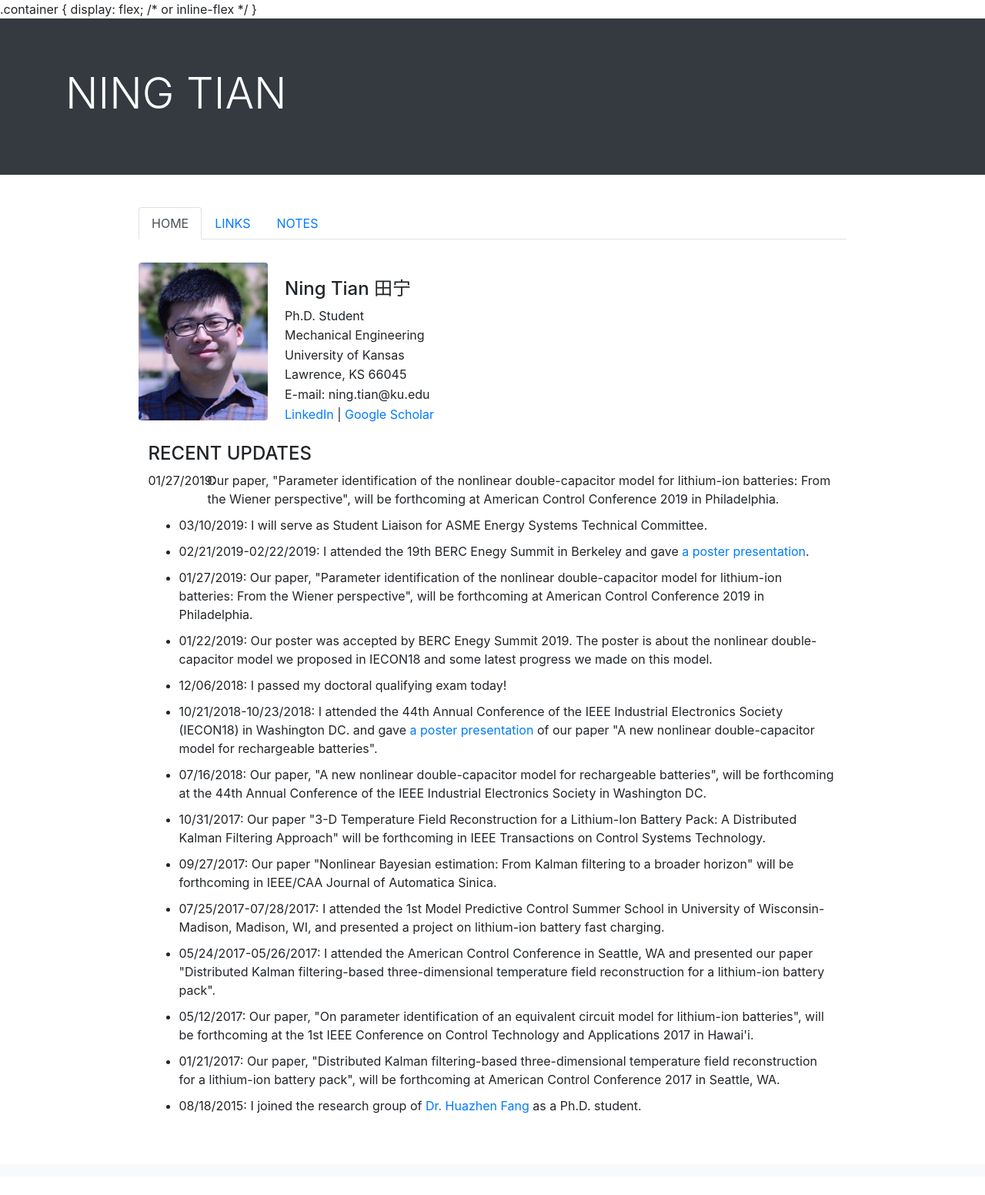
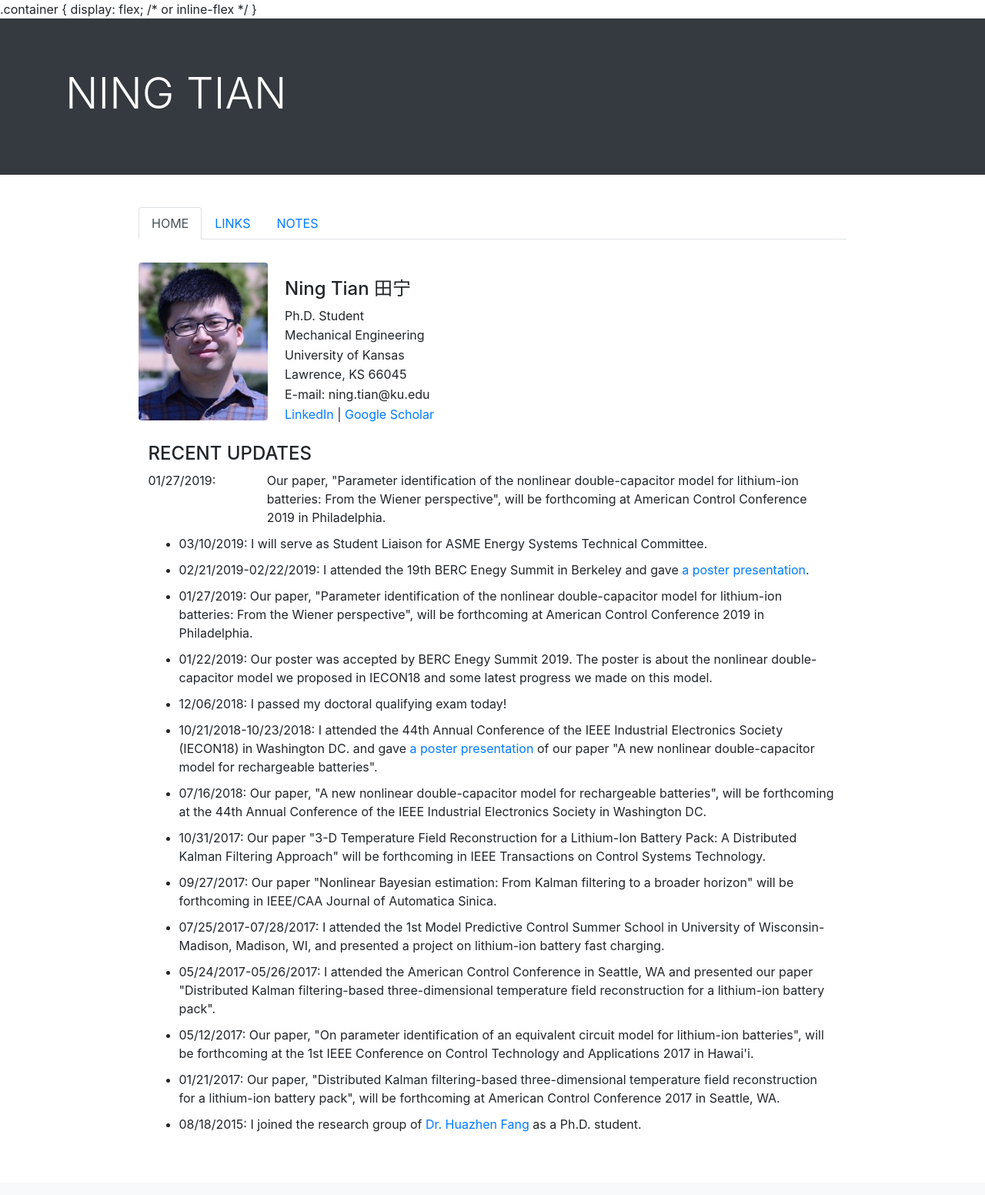
Before and after one commit to ningtian/ningtian.github.io, a Jekyll site: the page index.html, which Jekyll copies as it is, in a window 1280 px wide. Shown: the whole page at 77% size. Built offline with Jekyll 4.4.1, drawn with Linux system fonts in a browser that asks for light colours; before the commit the page ends 1528 px from its top, so only the background shows below that.

Commit message:
Update index.html

```diff
--- a/index.html
+++ b/index.html
@@ -95,8 +95,8 @@
 
         <h4>RECENT UPDATES</h4>
 	<div class="row">
-		<div class="col-sm-1">01/27/2019:</div>
-		<div class="col-sm-11">Our paper, "Parameter identification of the nonlinear double-capacitor model for lithium-ion batteries: From the
+		<div class="col-sm-2">01/27/2019:</div>
+		<div class="col-sm">Our paper, "Parameter identification of the nonlinear double-capacitor model for lithium-ion batteries: From the
 	Wiener perspective", will be forthcoming at American Control Conference 2019 in Philadelphia.</div>
 	</div>
 	<ul>
```
